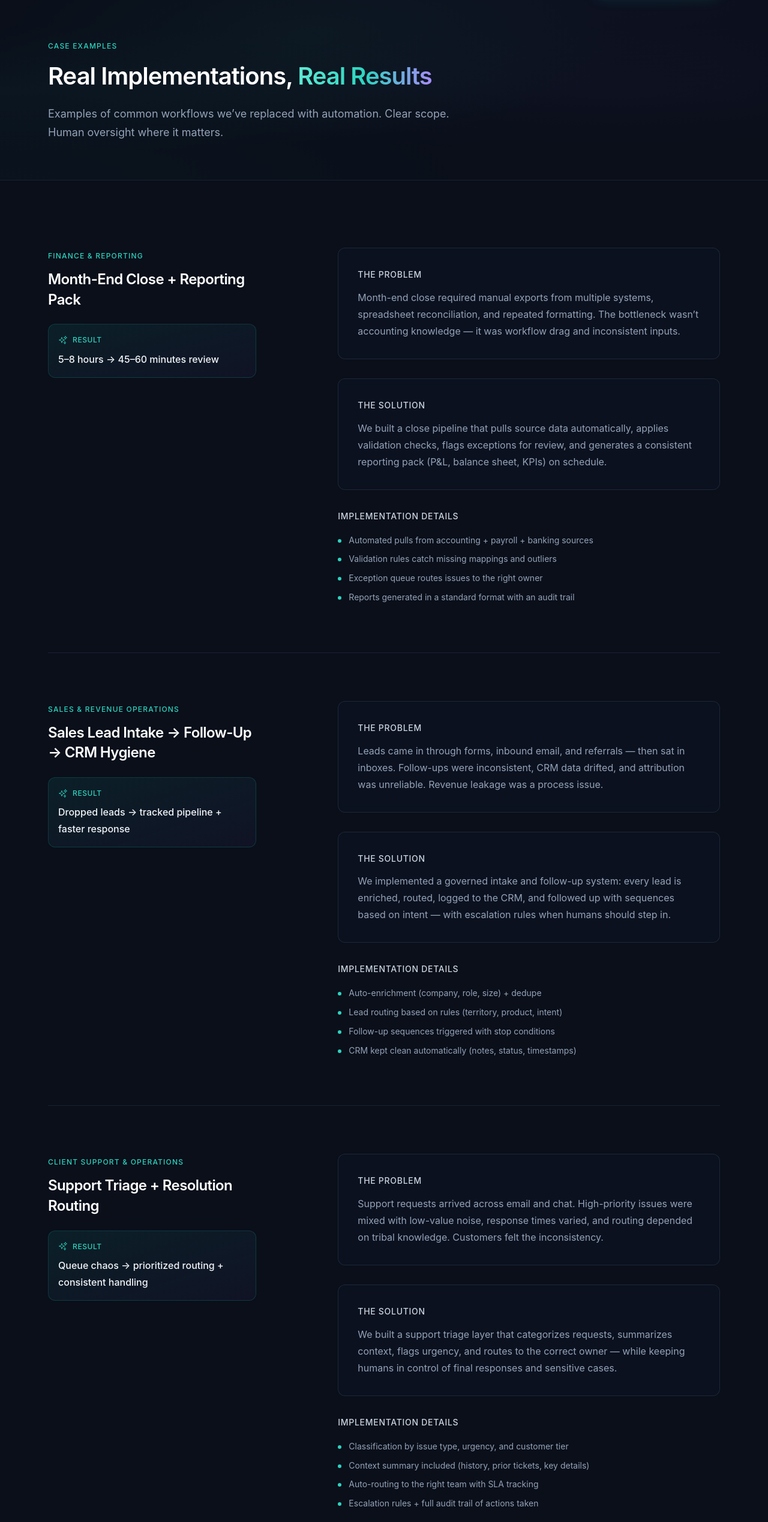
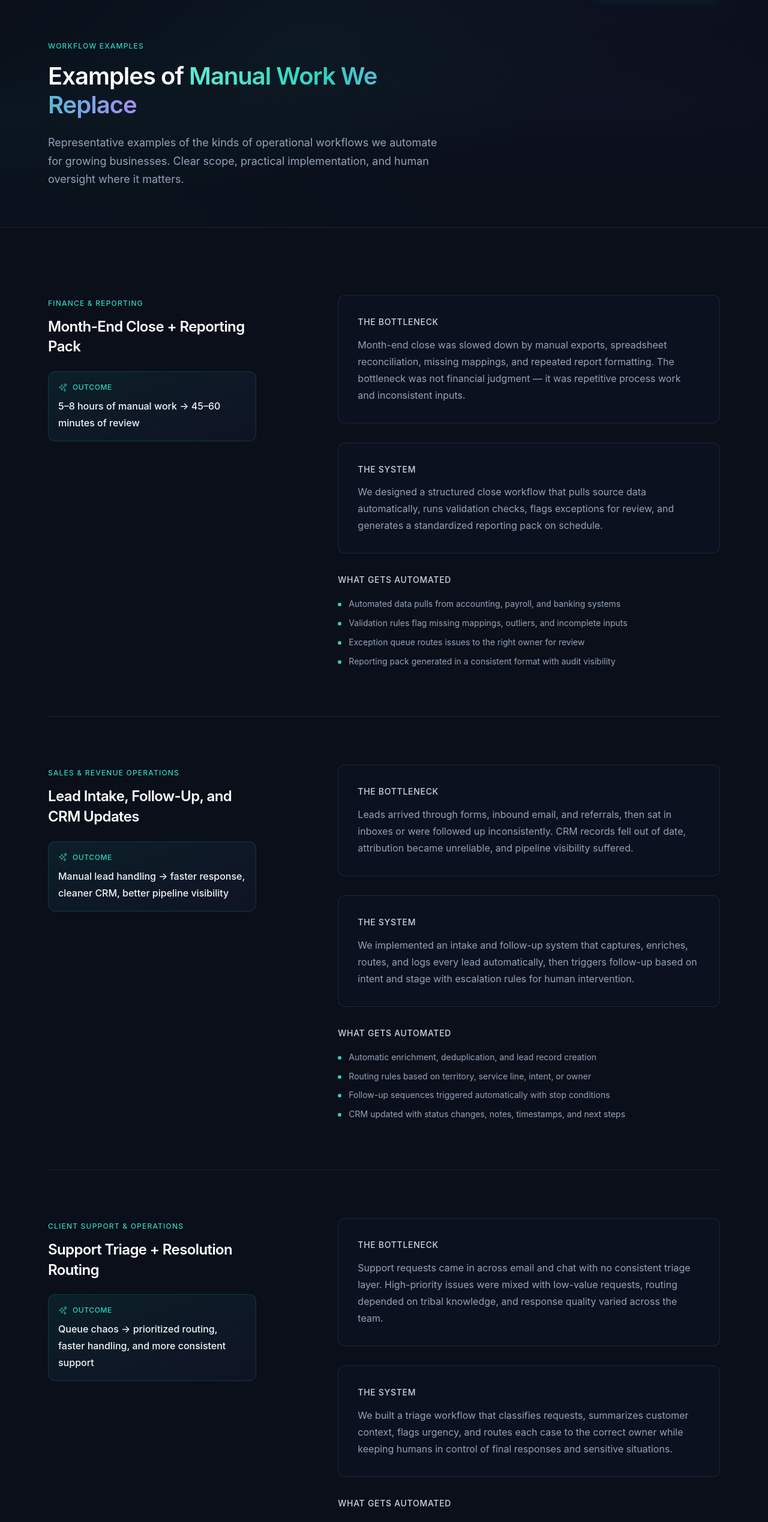
Before and after one commit to sagesummitcapital/ai-does-my-work, a Next.js app: page /case-examples in a window 1280 px wide. Shown: the part 67-2605 px from the top of the page at 60% size. Built offline with nearby package versions, Linux system fonts and the light colour scheme.

Commit message:
Update all pages

```diff
--- a/src/app/case-examples/page.tsx
+++ b/src/app/case-examples/page.tsx
@@ -8,48 +8,49 @@ const cases = [
     title: 'Month-End Close + Reporting Pack',
     category: 'Finance & Reporting',
     problem:
-      'Month-end close required manual exports from multiple systems, spreadsheet reconciliation, and repeated formatting. The bottleneck wasn’t accounting knowledge — it was workflow drag and inconsistent inputs.',
+      'Month-end close was slowed down by manual exports, spreadsheet reconciliation, missing mappings, and repeated report formatting. The bottleneck was not financial judgment — it was repetitive process work and inconsistent inputs.',
     solution:
-      'We built a close pipeline that pulls source data automatically, applies validation checks, flags exceptions for review, and generates a consistent reporting pack (P&L, balance sheet, KPIs) on schedule.',
-    result: '5–8 hours → 45–60 minutes review',
+      'We designed a structured close workflow that pulls source data automatically, runs validation checks, flags exceptions for review, and generates a standardized reporting pack on schedule.',
+    result: '5–8 hours of manual work → 45–60 minutes of review',
     details: [
-      'Automated pulls from accounting + payroll + banking sources',
-      'Validation rules catch missing mappings and outliers',
-      'Exception queue routes issues to the right owner',
-      'Reports generated in a standard format with an audit trail',
+      'Automated data pulls from accounting, payroll, and banking systems',
+      'Validation rules flag missing mappings, outliers, and incomplete inputs',
+      'Exception queue routes issues to the right owner for review',
+      'Reporting pack generated in a consistent format with audit visibility',
     ],
   },
   {
-    title: 'Sales Lead Intake → Follow-Up → CRM Hygiene',
+    title: 'Lead Intake, Follow-Up, and CRM Updates',
     category: 'Sales & Revenue Operations',
     problem:
-      'Leads came in through forms, inbound email, and referrals — then sat in inboxes. Follow-ups were inconsistent, CRM data drifted, and attribution was unreliable. Revenue leakage was a process issue.',
+      'Leads arrived through forms, inbound email, and referrals, then sat in inboxes or were followed up inconsistently. CRM records fell out of date, attribution became unreliable, and pipeline visibility suffered.',
     solution:
-      'We implemented a governed intake and follow-up system: every lead is enriched, routed, logged to the CRM, and followed up with sequences based on intent — with escalation rules when humans should step in.',
-    result: 'Dropped leads → tracked pipeline + faster response',
+      'We implemented an intake and follow-up system that captures, enriches, routes, and logs every lead automatically, then triggers follow-up based on intent and stage with escalation rules for human intervention.',
+    result: 'Manual lead handling → faster response, cleaner CRM, better pipeline visibility',
     details: [
-      'Auto-enrichment (company, role, size) + dedupe',
-      'Lead routing based on rules (territory, product, intent)',
-      'Follow-up sequences triggered with stop conditions',
-      'CRM kept clean automatically (notes, status, timestamps)',
+      'Automatic enrichment, deduplication, and lead record creation',
+      'Routing rules based on territory, service line, intent, or owner',
+      'Follow-up sequences triggered automatically with stop conditions',
+      'CRM updated with status changes, notes, timestamps, and next steps',
     ],
   },
   {
     title: 'Support Triage + Resolution Routing',
     category: 'Client Support & Operations',
     problem:
-      'Support requests arrived across email and chat. High-priority issues were mixed with low-value noise, response times varied, and routing depended on tribal knowledge. Customers felt the inconsistency.',
+      'Support requests came in across email and chat with no consistent triage layer. High-priority issues were mixed with low-value requests, routing depended on tribal knowledge, and response quality varied across the team.',
     solution:
-      'We built a support triage layer that categorizes requests, summarizes context, flags urgency, and routes to the correct owner — while keeping humans in control of final responses and sensitive cases.',
-    result: 'Queue chaos → prioritized routing + consistent handling',
+      'We built a triage workflow that classifies requests, summarizes customer context, flags urgency, and routes each case to the correct owner while keeping humans in control of final responses and sensitive situations.',
+    result: 'Queue chaos → prioritized routing, faster handling, and more consistent support',
     details: [
-      'Classification by issue type, urgency, and customer tier',
-      'Context summary included (history, prior tickets, key details)',
-      'Auto-routing to the right team with SLA tracking',
-      'Escalation rules + full audit trail of actions taken',
+      'Classification by issue type, urgency, account tier, and risk level',
+      'Automatic context summary including history, prior issues, and key details',
+      'Routing to the correct team or owner with visibility into SLA status',
+      'Escalation logic and audit trail for decisions, actions, and handoffs',
     ],
   },
 ]
+
 export default function CaseExamples() {
   useEffect(() => {
     const observer = new IntersectionObserver(
@@ -71,13 +72,12 @@ export default function CaseExamples() {
         <div className="absolute inset-0 bg-mesh opacity-30" />
         <div className="container-wide relative">
           <div className="max-w-2xl">
-            <span className="label">Case Examples</span>
+            <span className="label">Workflow Examples</span>
             <h1 className="mt-4 text-3xl md:text-4xl">
-              Real Implementations, <span className="gradient-text">Real Results</span>
+              Examples of <span className="gradient-text">Manual Work We Replace</span>
             </h1>
             <p className="mt-6 text-lg text-content-400">
-Examples of common workflows we’ve replaced with automation.
-Clear scope. Human oversight where it matters.
+              Representative examples of the kinds of operational workflows we automate for growing businesses. Clear scope, practical implementation, and human oversight where it matters.
             </p>
           </div>
         </div>
@@ -96,7 +96,7 @@ Clear scope. Human oversight where it matters.
                     <div className="mt-6 p-4 rounded-xl bg-gradient-to-br from-accent-500/10 to-secondary-500/5 border border-accent-500/20">
                       <div className="flex items-center gap-2 mb-2">
                         <Sparkles className="w-4 h-4 text-accent-400" />
-                        <span className="text-xs font-medium uppercase tracking-wider text-accent-400">Result</span>
+                        <span className="text-xs font-medium uppercase tracking-wider text-accent-400">Outcome</span>
                       </div>
                       <p className="text-content-200 font-medium">{caseStudy.result}</p>
                     </div>
@@ -104,17 +104,17 @@ Clear scope. Human oversight where it matters.
 
                   <div className="lg:col-span-7 lg:col-start-6 space-y-8">
                     <div className="card">
-                      <h4 className="text-sm font-medium text-content-300 uppercase tracking-wider mb-3">The Problem</h4>
+                      <h4 className="text-sm font-medium text-content-300 uppercase tracking-wider mb-3">The Bottleneck</h4>
                       <p className="text-content-400">{caseStudy.problem}</p>
                     </div>
 
                     <div className="card">
-                      <h4 className="text-sm font-medium text-content-300 uppercase tracking-wider mb-3">The Solution</h4>
+                      <h4 className="text-sm font-medium text-content-300 uppercase tracking-wider mb-3">The System</h4>
                       <p className="text-content-400">{caseStudy.solution}</p>
                     </div>
 
                     <div>
-                      <h4 className="text-sm font-medium text-content-300 uppercase tracking-wider mb-4">Implementation Details</h4>
+                      <h4 className="text-sm font-medium text-content-300 uppercase tracking-wider mb-4">What Gets Automated</h4>
                       <ul className="space-y-2">
                         {caseStudy.details.map((detail, detailIndex) => (
                           <li key={detailIndex} className="flex items-start gap-3">
@@ -132,7 +132,10 @@ Clear scope. Human oversight where it matters.
         </div>
       </section>
 
-      <CTASection headline="Have a similar workflow?" description="We'll assess whether your process is a good fit for automation." />
+      <CTASection
+        headline="Have a workflow like this in your business?"
+        description="We’ll assess where the manual drag is, what can be automated safely, and which workflow is worth fixing first."
+      />
     </>
   )
 }
--- a/src/app/how-it-works/page.tsx
+++ b/src/app/how-it-works/page.tsx
@@ -8,25 +8,25 @@ const steps = [
     number: '01',
     title: 'Workflow Audit',
     description:
-      'We map the workflow as it actually runs today — inputs, handoffs, systems, exceptions, and failure points. You get a clear process map, not a generic recommendation.'
+      'We map the process as it actually runs today — tools, handoffs, bottlenecks, exceptions, and repetitive admin work. This shows where time is being lost and what is creating drag.'
   },
   {
     number: '02',
-    title: 'ROI + Risk Outline',
+    title: 'Prioritize ROI',
     description:
-      'We identify the highest-leverage automation opportunities and define what stays human. Before we build anything, we estimate ROI (time, cycle time, error reduction) and set guardrails.'
+      'We identify the highest-value workflows to automate first, estimate the operational impact, and define what should stay human. You get a practical roadmap, not a vague AI strategy.'
   },
   {
     number: '03',
-    title: 'Build + Deploy',
+    title: 'Build + Launch',
     description:
-      'We implement the automation with access controls, audit trails, and exception handling. Rollout is phased: validate in parallel, then graduate to production when it’s stable.'
+      'We implement the automation, test it against real workflow conditions, and roll it out in a controlled way. The goal is simple: remove manual work without disrupting the business.'
   },
   {
     number: '04',
-    title: 'Measurement + Iteration',
+    title: 'Measure + Improve',
     description:
-      'We track impact monthly: time recovered, cycle time, error rate, and throughput. Automations are tuned over time — the system gets better, not more complex.'
+      'We track time saved, bottlenecks removed, execution speed, and workflow performance over time. As the business changes, the system is refined so it keeps creating value.'
   },
 ]
 
@@ -53,10 +53,10 @@ export default function HowItWorks() {
           <div className="max-w-2xl">
             <span className="label">How It Works</span>
             <h1 className="mt-4 text-3xl md:text-4xl">
-              A Structured Approach to <span className="gradient-text">Automation</span>
+              A Practical Process for <span className="gradient-text">Replacing Manual Work</span>
             </h1>
             <p className="mt-6 text-lg text-content-400">
-              We don't experiment with your operations. We replace specific workflows with governed automation — defined scope, human oversight where it matters, and metrics you can defend.
+              We identify the workflows slowing your team down, prioritize the best automation opportunities, implement the right systems, and measure the operational impact.
             </p>
           </div>
         </div>
@@ -84,17 +84,17 @@ export default function HowItWorks() {
           <div className="grid grid-cols-1 lg:grid-cols-12 gap-12 lg:gap-20">
             <div className="lg:col-span-5 scroll-fade">
               <span className="label">Boundaries</span>
-              <h2 className="mt-4 text-2xl md:text-3xl text-content-100">What We Don't Do</h2>
+              <h2 className="mt-4 text-2xl md:text-3xl text-content-100">What We Don’t Do</h2>
             </div>
             <div className="lg:col-span-6 lg:col-start-7">
               <ul className="space-y-4 scroll-fade">
                 {[
-  "We don’t automate irreversible decisions without a human approval step",
-  "We don’t ship automations without parallel testing and rollback plans",
-  "We don’t claim ROI we can’t instrument and measure",
-  "We don’t connect to systems without least-privilege access and logging",
-  "We don’t build fragile automations that break when a process changes"
-].map((item, index) => (
+                  "We don’t automate critical decisions without human review",
+                  "We don’t roll out systems without testing them against real workflows",
+                  "We don’t promise ROI we can’t explain or measure",
+                  "We don’t add complexity to already messy operations",
+                  "We don’t build brittle automations that fall apart when the business changes"
+                ].map((item, index) => (
                   <li key={index} className="flex items-start gap-3">
                     <span className="w-1.5 h-1.5 mt-2.5 rounded-full bg-red-400/60 flex-shrink-0" />
                     <span className="text-content-400">{item}</span>
@@ -107,9 +107,9 @@ export default function HowItWorks() {
       </section>
 
       <CTASection
-  headline="Start with a workflow audit."
-  description="Tell us what’s manual today. We’ll map the process, identify automation candidates, and provide an ROI estimate — before any build work begins."
-/>
+        headline="Start with a workflow audit."
+        description="We’ll map the process, identify the highest-ROI automation opportunities, and show you what to fix first before any implementation begins."
+      />
     </>
   )
 }
--- a/src/app/request-audit/page.tsx
+++ b/src/app/request-audit/page.tsx
@@ -4,7 +4,7 @@ import { HubSpotForm } from '@/components'
 export const metadata: Metadata = {
   title: 'Request Automation Audit | AI Does My Work',
   description:
-    "Tell us about your current workflows. We'll identify where AI can safely replace manual work.",
+    "Tell us about your current workflows. We'll identify where manual work can be replaced and estimate ROI.",
 }
 
 export default function RequestAuditPage() {
@@ -19,31 +19,33 @@ export default function RequestAuditPage() {
 
           {/* Left Column */}
           <div className="lg:col-span-5">
-            <span className="label">Workflow Audit</span>
+            <span className="label">Automation Audit</span>
 
             <h1 className="mt-4 text-3xl md:text-4xl">
-              Request an <span className="gradient-text">Automation Audit</span>
+              Find the <span className="gradient-text">Manual Work Costing You Time and Money</span>
             </h1>
 
             <p className="mt-6 text-lg text-content-400">
-  Tell us what’s manual today. We’ll map the workflow, identify what can be automated safely,
-  and provide an ROI estimate (time recovered, cycle time, error reduction) — before any build work begins.
-</p>
+              Tell us how your workflows run today. We’ll identify where your team is spending time on repetitive admin, what can be automated, and what the expected ROI looks like before any implementation.
+            </p>
 
+            <p className="mt-4 text-content-400">
+              Most businesses we work with uncover 10–30 hours per week of manual work that can be reduced or removed.
+            </p>
 
             <div className="mt-10">
               <div className="card">
                 <h4 className="text-content-200 font-medium">
-                  What happens next?
+                  What you’ll get
                 </h4>
 
                 <ul className="mt-4 space-y-3">
                   {[
-  'We review your submission within 2 business days',
-  'If it’s a fit, we schedule a 30-minute workflow call',
-  'You receive a short roadmap: scope, guardrails, and ROI estimate',
-  'If you want to move forward, we deploy in phases with validation + audit trails',
-].map((item) => (
+                    'A clear breakdown of your current workflow and bottlenecks',
+                    'The highest-ROI automation opportunities identified',
+                    'Estimated time savings and operational impact',
+                    'A simple roadmap for what to automate first',
+                  ].map((item) => (
                     <li key={item} className="flex items-start gap-3">
                       <span className="w-1.5 h-1.5 mt-2.5 rounded-full bg-accent-400 flex-shrink-0" />
                       <span className="text-sm text-content-400">
@@ -52,10 +54,34 @@ export default function RequestAuditPage() {
                     </li>
                   ))}
                 </ul>
-<p className="mt-6 text-sm text-content-500">
-  Best fit: high-volume workflows (finance, sales ops, support, reporting) where errors and delays are costly.
-  If you’re looking for “AI experiments,” we’re not the right partner.
-</p>
+
+                <h4 className="mt-8 text-content-200 font-medium">
+                  What happens next
+                </h4>
+
+                <ul className="mt-4 space-y-3">
+                  {[
+                    'We review your submission within 1–2 business days',
+                    'If it’s a fit, we schedule a 30-minute workflow call',
+                    'You receive a focused automation roadmap with ROI estimates',
+                    'If you decide to move forward, we implement in a structured rollout',
+                  ].map((item) => (
+                    <li key={item} className="flex items-start gap-3">
+                      <span className="w-1.5 h-1.5 mt-2.5 rounded-full bg-accent-400 flex-shrink-0" />
+                      <span className="text-sm text-content-400">
+                        {item}
+                      </span>
+                    </li>
+                  ))}
+                </ul>
+
+                <p className="mt-6 text-sm text-content-500">
+                  Best fit: service businesses with 5–50 employees, growing fast but dealing with manual workflows across operations, sales, finance, or support.
+                </p>
+
+                <p className="mt-2 text-sm text-content-500">
+                  If you’re looking for AI experiments or custom software builds, we’re probably not the right fit.
+                </p>
               </div>
             </div>
           </div>
```
Also changed, not shown: src/app/about/page.tsx (+32 -19 lines), src/app/what-we-automate/page.tsx (+32 -31 lines).
